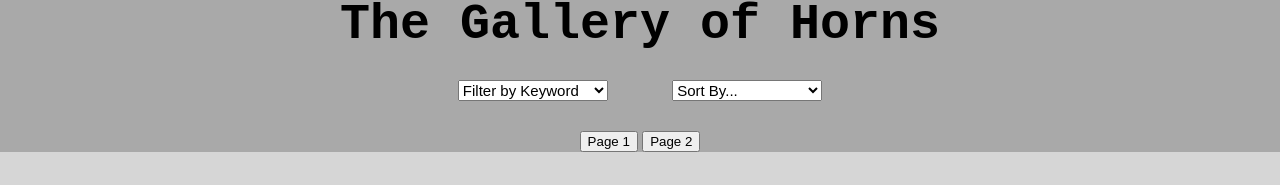
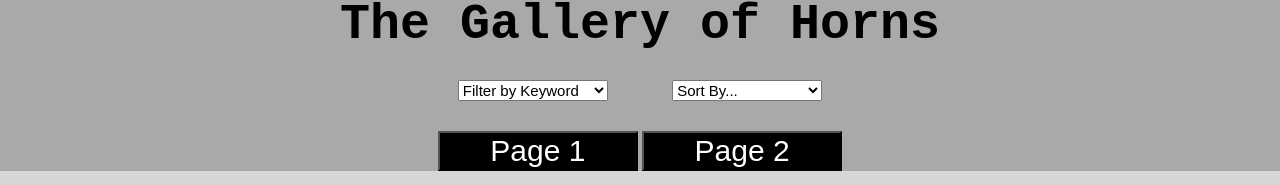
Before and after one commit to mohammad-qethama/lab-02, a plain HTML site: page index.html in a window 1280 px wide. Shown: the top 185 px of the page. Drawn offline with nearby package versions, Linux system fonts and the light colour scheme.

Commit message:
cssadjustments

```diff
--- a/css/modules.css
+++ b/css/modules.css
@@ -17,8 +17,17 @@ select{
 h2{
     font-size: 20px;
     font-weight: 600;
-    height: 30px;
+    height: 40px;
 }
 p{
     line-height: 1.5em;
 }
+.page{
+
+
+    width: 200px;
+    height: 40px;
+    font-size: 30px;
+    color: white;
+    background: black;
+}
```
Also changed, not shown: 1 other file.
